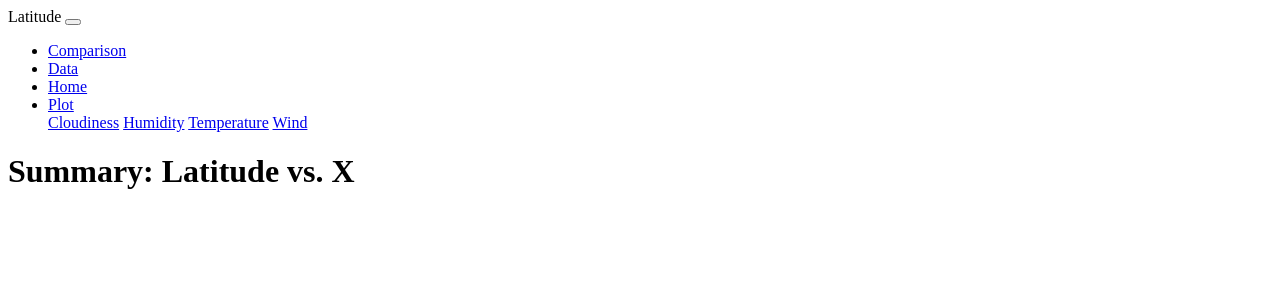
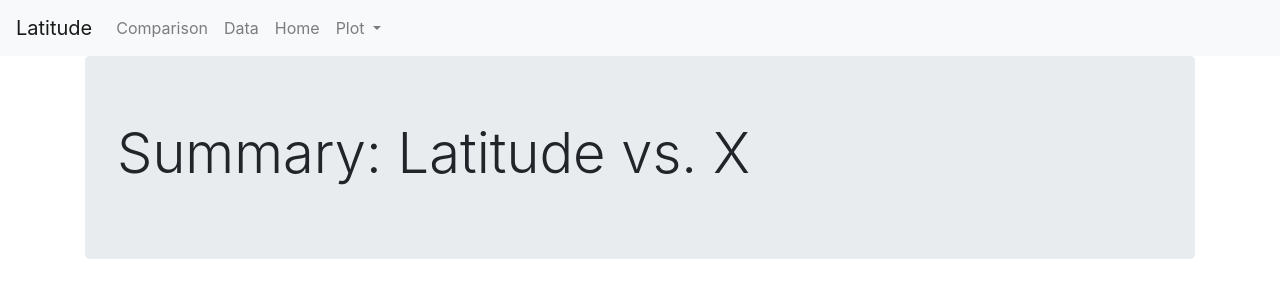
Before and after one commit to brettmw92/Web-Design-Challenge, a plain HTML site: page index.html in a window 1280 px wide. Drawn offline with nearby package versions, Linux system fonts and the light colour scheme.

Commit message:
bootstrap start

```diff
--- a/index.html
+++ b/index.html
@@ -5,6 +5,9 @@
 <head>
     <meta charset="UTF-8">
     <title>Brett's Latitudinal Weather Data Analysis</title>
+    <link rel="stylesheet" href"https://stackpath.bootstrapcdn.com/bootstrap/4.3.1/css/bootstrap.min.css" integrity="sha384-ggOyR0iXCbMQv3Xipma34MD+dH/1fQ784/j6cY/iJTQUOhcWr7x9JvoRxT2MZw1T" crossorigin="anonymous">
+    <link rel="stylesheet" href="Assets/bootstrap.css" media="screen">
+    <link rel="stylesheet" href="Assets/style.css" media="screen">
 
 </head>
 
```
